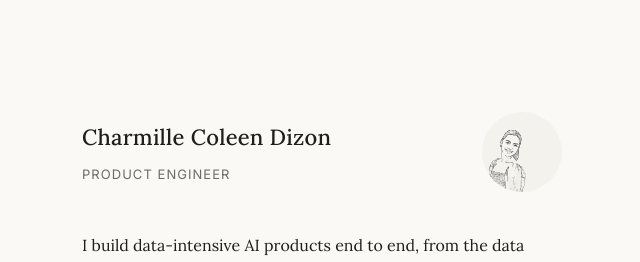
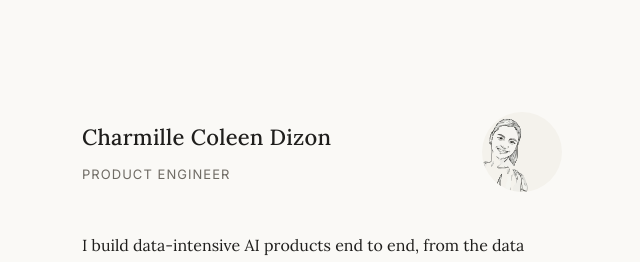
Before and after one commit to cdizon239/charmille, a React (Vite) app: page / in a window 1280 px wide. Shown: the top 262 px of the page, without its empty margins (318-958 px from the left). Built offline with nearby package versions, Linux system fonts and the light colour scheme.

Commit message:
Zoom image inside fixed-size circle

```diff
--- a/src/App.tsx
+++ b/src/App.tsx
@@ -6,7 +6,9 @@ function App() {
           <h1>Charmille Coleen Dizon</h1>
           <p className="role">Product Engineer</p>
         </div>
-        <img className="brand-art" src="/lineart1.svg" alt="" aria-hidden="true" />
+        <div className="brand-art" aria-hidden="true">
+          <img src="/lineart1.svg" alt="" />
+        </div>
       </header>
 
       <section>
--- a/src/index.css
+++ b/src/index.css
@@ -69,7 +69,14 @@ header {
   width: 5rem;
   height: 5rem;
   border-radius: 50%;
+  overflow: hidden;
+}
+
+.brand-art img {
+  width: 100%;
+  height: 100%;
   object-fit: cover;
+  transform: scale(1.5);
 }
 
 @media (prefers-color-scheme: dark) {
```
